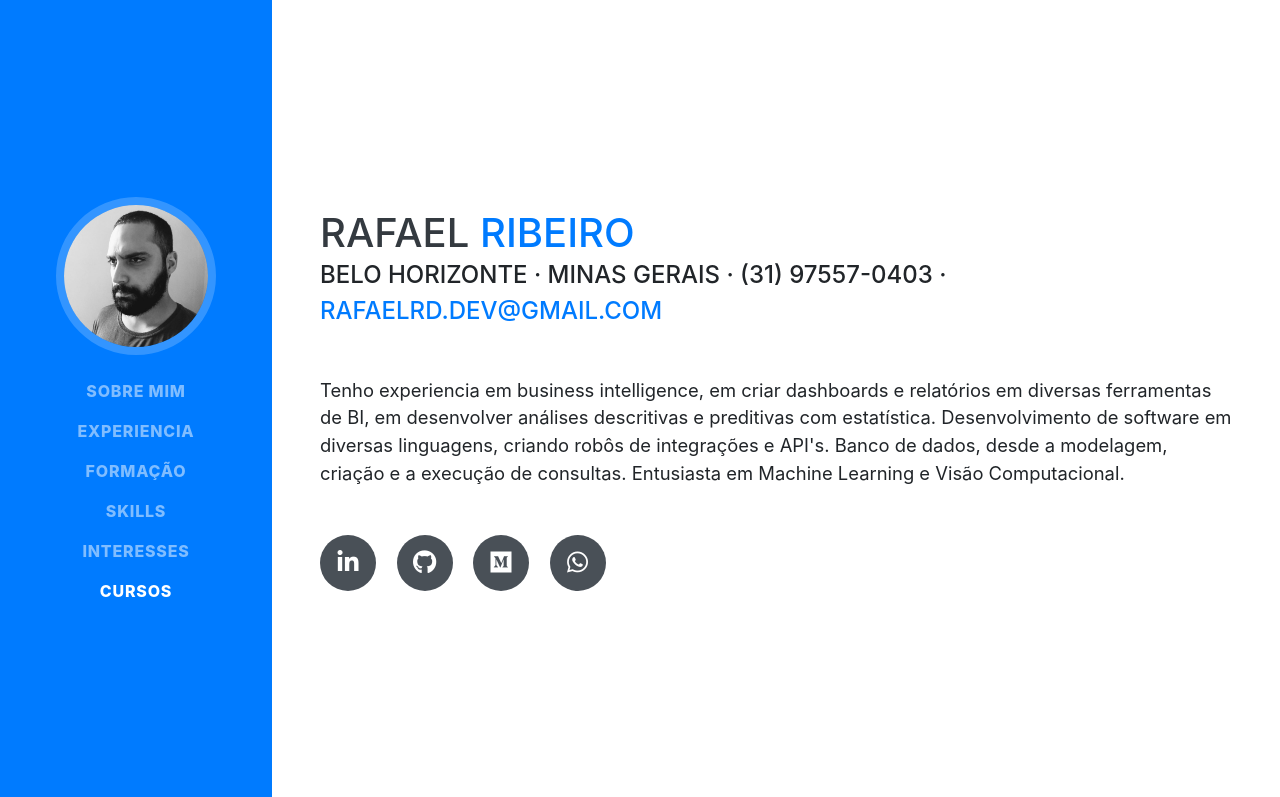
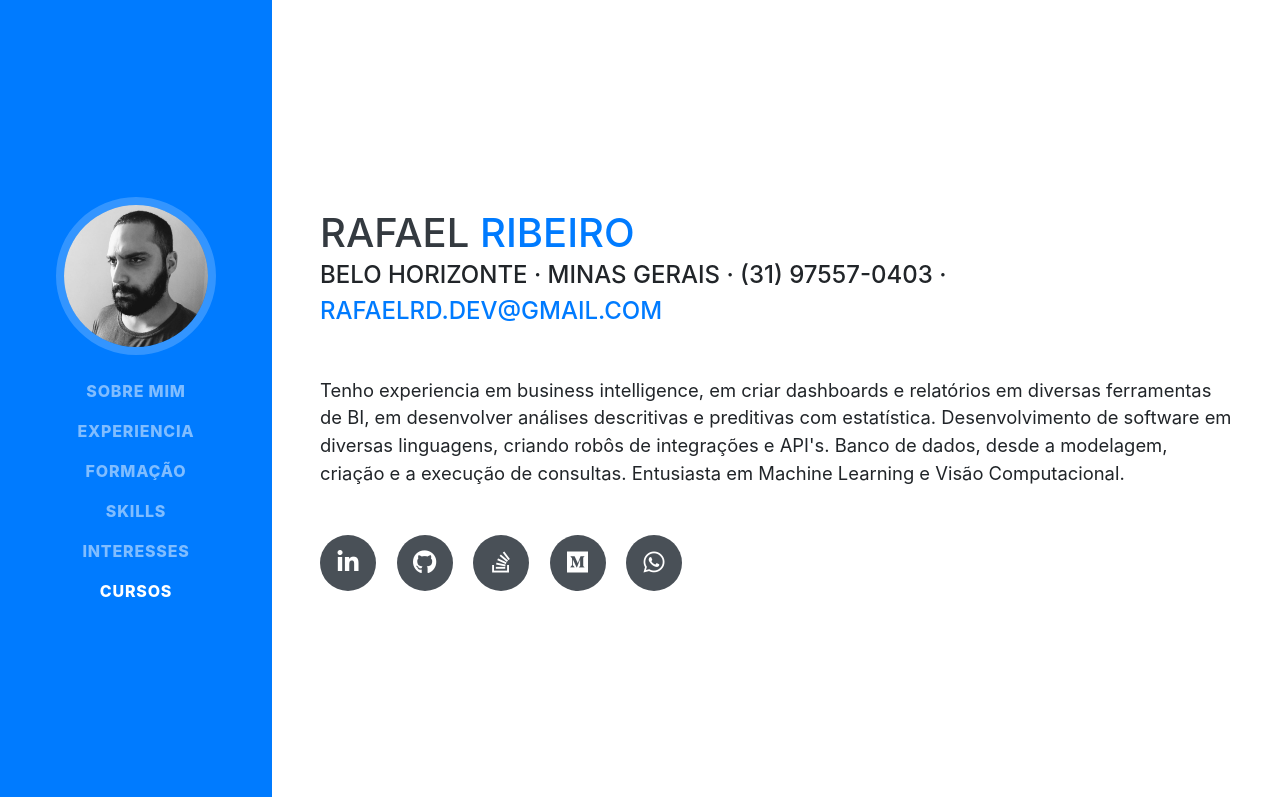
Before and after one commit to 666Dourado/Dev, a website with bundled scripts: page index.html in a window 1280 px wide. Shown: the top 797 px of the page. Built offline with nearby package versions, Linux system fonts and the light colour scheme; a script that the page names is missing; a web font is replaced by a local one.

Commit message:
Update index.html
Adição do link do stack-overflow no código

```diff
--- a/index.html
+++ b/index.html
@@ -92,6 +92,9 @@
           </a>
           <a href="https://github.com/rafaeldourado">
             <i class="fab fa-github"></i>
+          </a>
+          <a href="https://pt.stackoverflow.com/users/156636/rafael">
+            <i class="fab fa-stack-overflow"></i>
           </a>
           <a href="https://medium.com/@rafael.dourado">
             <i class="fab fa-medium"></i>
```
